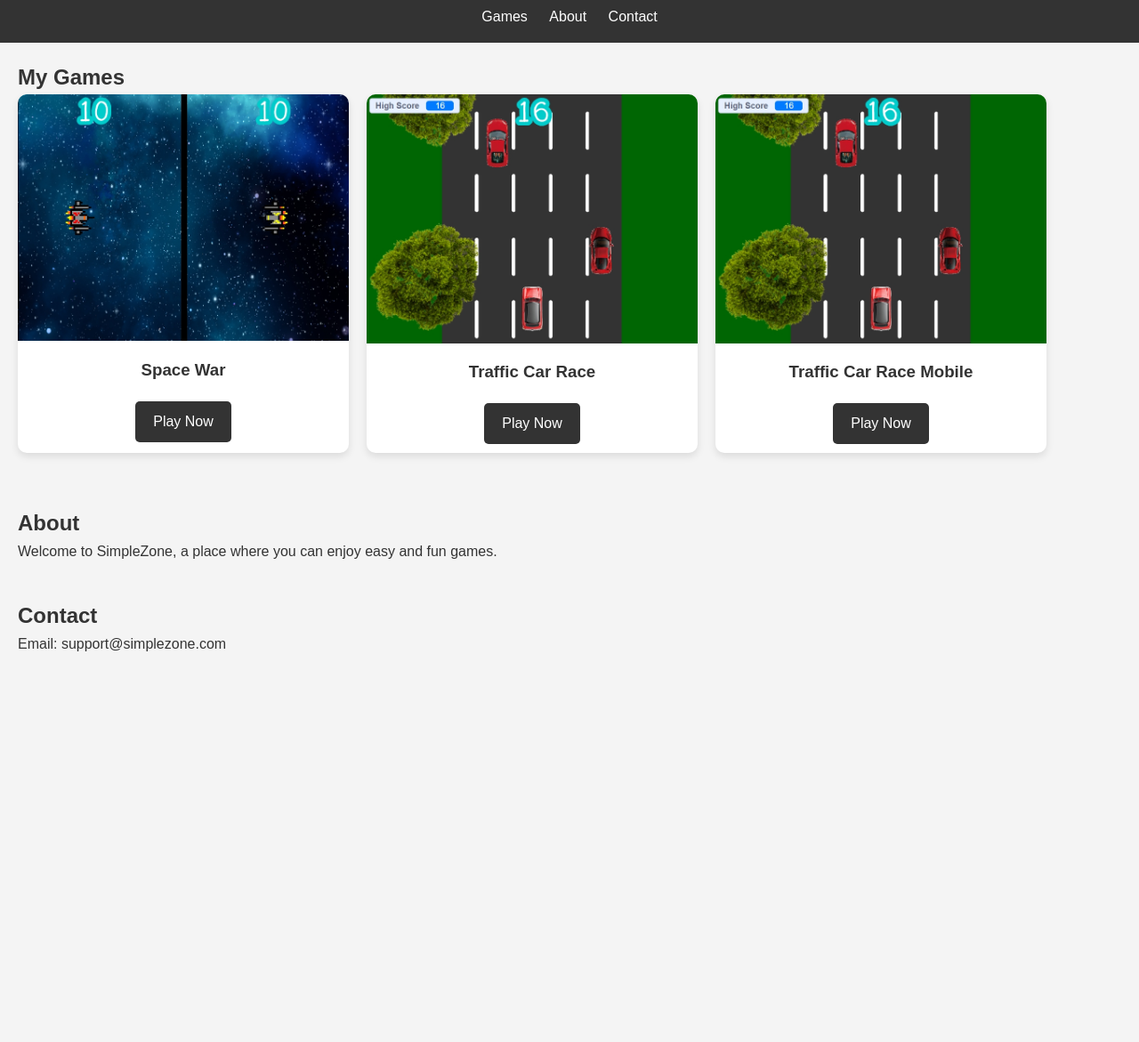
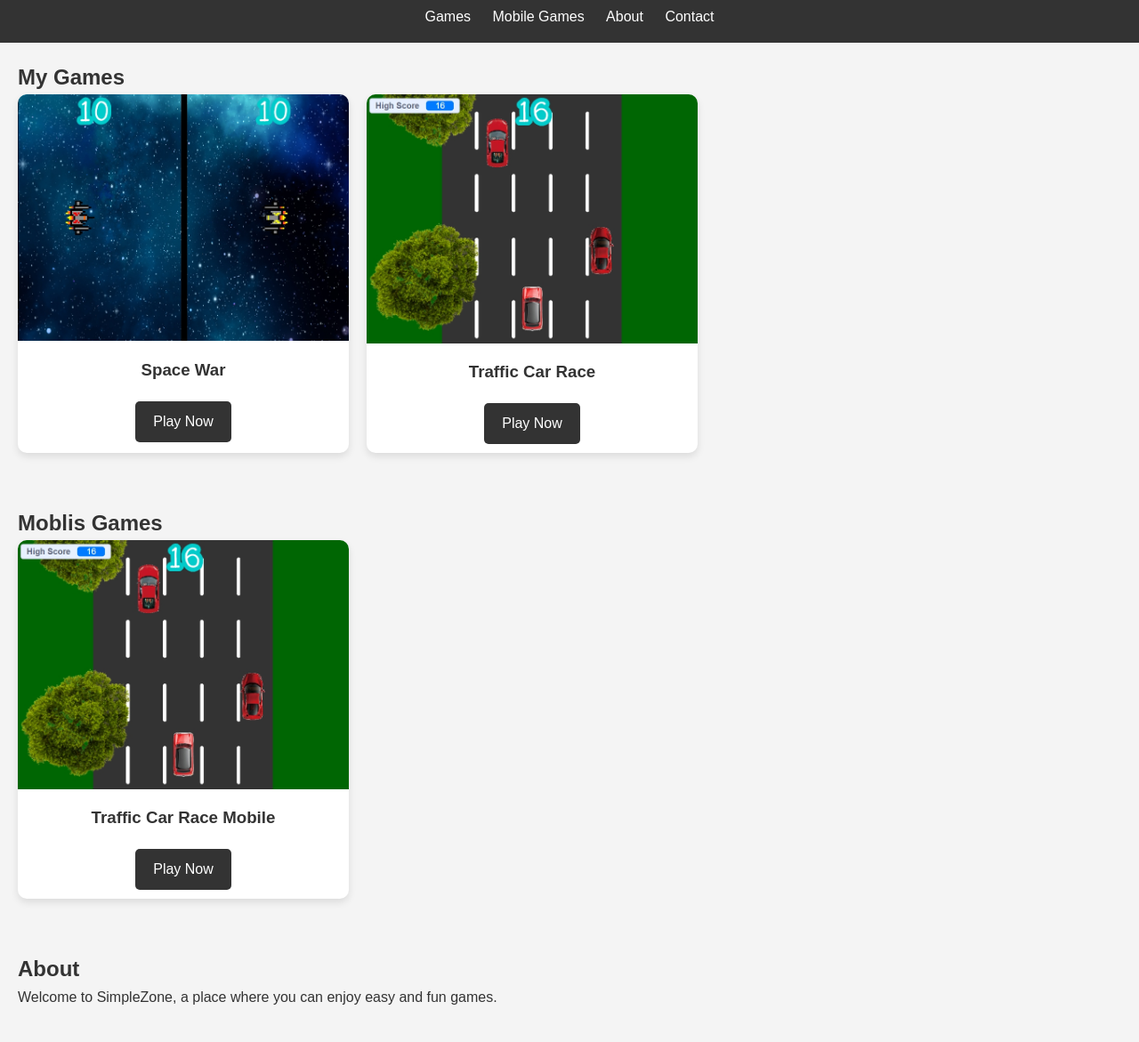
Before and after one commit to vmp8/games, a plain HTML site: page index.html in a window 1280 px wide. Shown: the part 61-1232 px from the top of the page at 89% size. Before the commit the page ends 818 px from the top, so only its background shows below. Drawn offline with Linux system fonts and the light colour scheme.

Commit message:
Add files via upload

```diff
--- a/index.html
+++ b/index.html
@@ -14,6 +14,7 @@
         <nav>
             <ul>
                 <li><a href="#games">Games</a></li>
+                <li><a href="#mobilegames">Mobile Games</a></li>
                 <li><a href="#about">About</a></li>
                 <li><a href="#contact">Contact</a></li>
             </ul>
@@ -33,8 +34,14 @@
                 <h3>Traffic Car Race</h3>
                 <a href="Games\Traffic Car Race.html" class="play-button">Play Now</a>
             </div>
-            <div class="game">
-                <img src="Images\Thumbnails\Traffic Car Race.jpeg" alt="Traffic Car Race Mobile (Beta)">
+        </div>
+    </section>
+
+    <section id="mobilegames">
+        <h2>Moblis Games</h2>
+        <div class="game-grid">
+	        <div class="game">
+                <img src="Images\Thumbnails\Traffic Car Race.jpeg" alt="Traffic Car Race Mobile">
                 <h3>Traffic Car Race Mobile</h3>
                 <a href="Games\Traffic Car Race Mobile.html" class="play-button">Play Now</a>
             </div>
--- a/styles.css
+++ b/styles.css
@@ -41,7 +41,8 @@ section {
     padding: 20px;
 }
 
-#games .game-grid {
+#games .game-grid,
+#mobilegames .game-grid {
     display: flex;
     flex-wrap: wrap; /* Allows boxes to wrap to the next line */
     justify-content: flex-start; /* Adds space between items */
```
